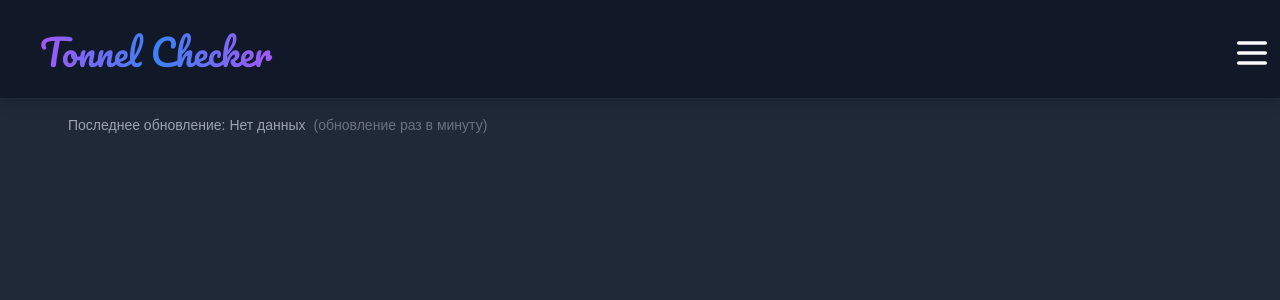
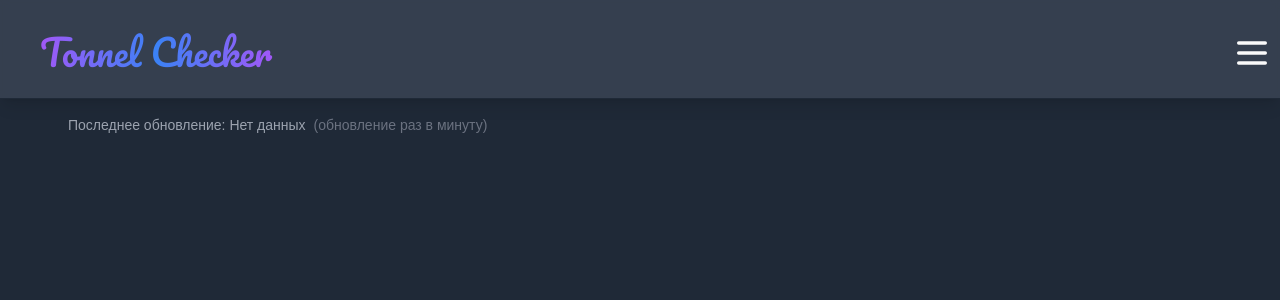
Before and after one commit to TeM4ik-prog/Tonnel-Checker, a React (Vite) app in the folder client/: page / in a window 1280 px wide. Shown: the top 300 px of the page. Built offline with nearby package versions, Linux system fonts and the light colour scheme.

Commit message:
feat: added new system of filters, interface updated

```diff
--- a/client/src/components/layout/Header.tsx
+++ b/client/src/components/layout/Header.tsx
@@ -49,7 +49,7 @@ export const Header: React.FC = () => {
     }
 
     return (
-        <header className="flex w-full p-2 pb-0 bg-gray-900/95 backdrop-blur-sm border-b border-gray-800 shadow-lg z-40">
+        <header className="flex w-full p-2 pb-0 bg-gray-700/95 backdrop-blur-sm border-b border-gray-800 shadow-lg z-40">
             <div className="flex justify-center items-center w-full h-full">
 
                 <Logo className="p-6" />
```
Also changed, not shown: 1 other file (tests, documents, lock files or other folders).
